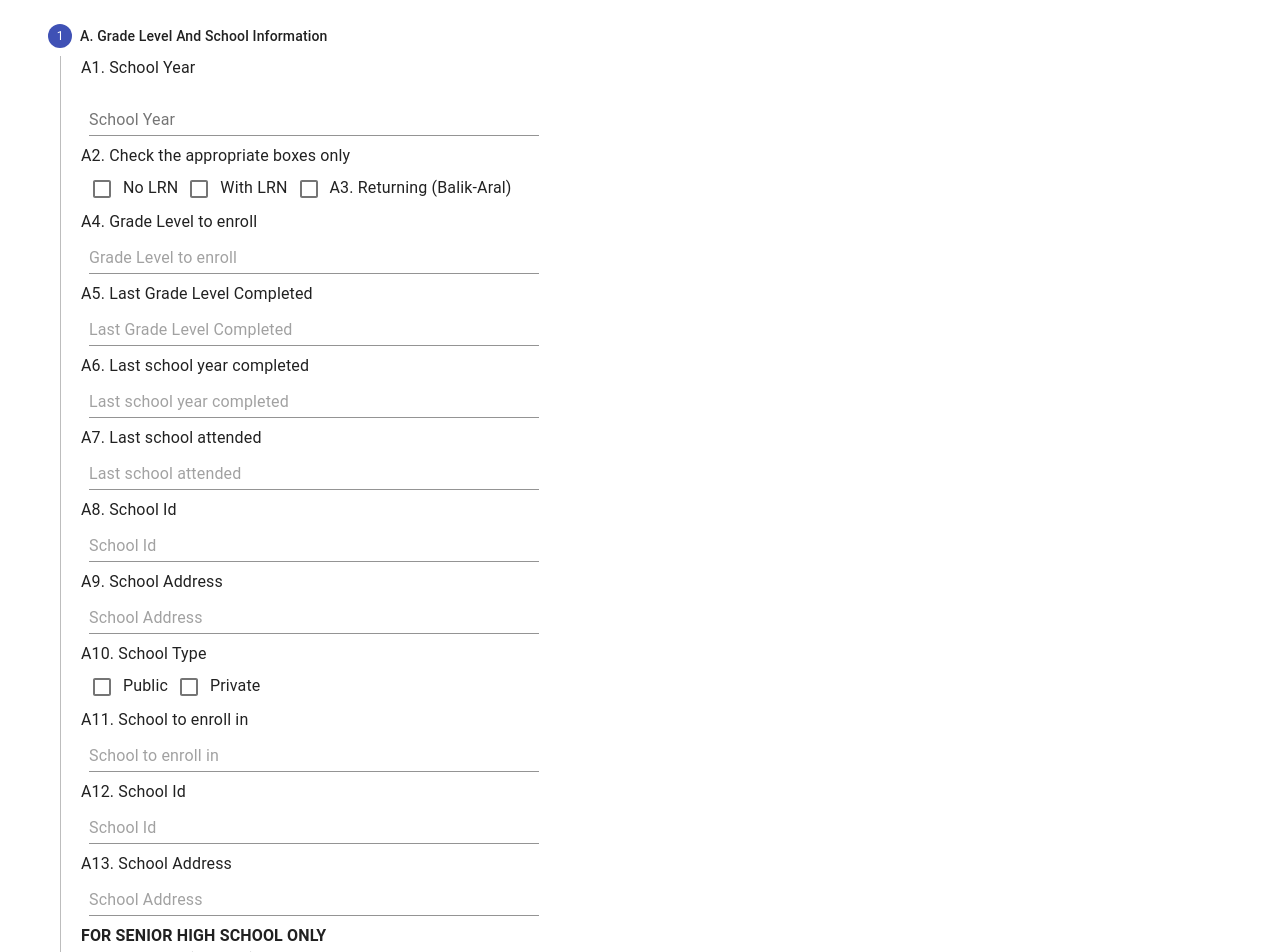
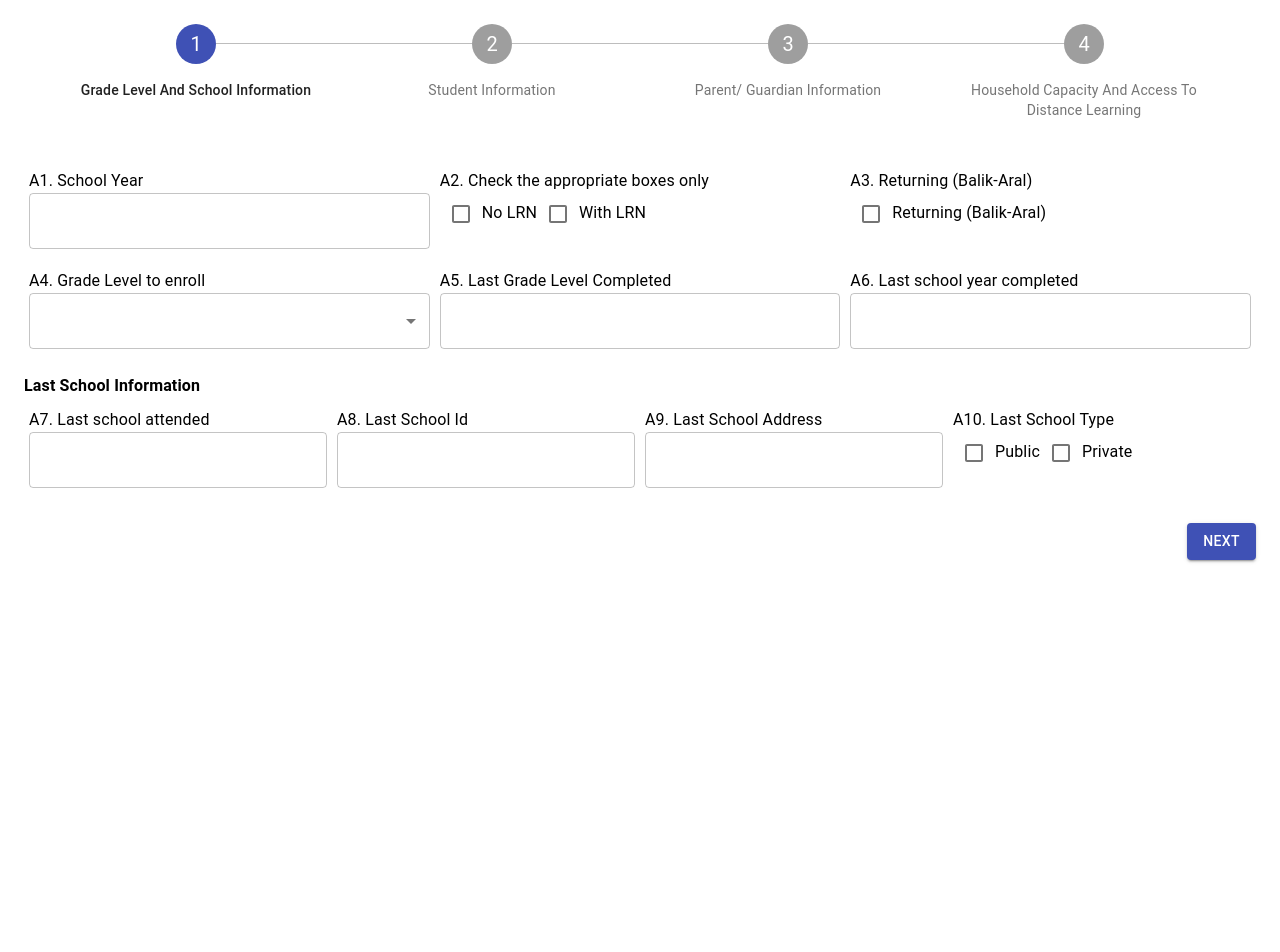
Before and after one commit to nonsense00027/dorshs, a React (Create React App) app: page / in a window 1280 px wide. Shown: the top 952 px of the page. After the commit the page ends 800 px from the top, so only its background shows below. Built offline with nearby package versions, Linux system fonts and the light colour scheme.

Commit message:
added functionality to enrollment step a

```diff
--- a/src/pages/Enrollment/Enrollment.css
+++ b/src/pages/Enrollment/Enrollment.css
@@ -1,27 +1,64 @@
+.enrollment {
+}
+
+.enrollment .MuiStepLabel-iconContainer .MuiSvgIcon-root {
+  font-size: 2.5rem !important;
+}
+
+.enrollment .MuiStepConnector-alternativeLabel {
+  top: 19px !important;
+}
+
+.enrollment .MuiStepper-root {
+  margin-bottom: 20px !important;
+}
+
 .c1 {
   margin-top: 15px;
   margin-left: 10px;
 }
+
 .c2 {
   margin-top: 15px;
   margin-left: 10px;
 }
+
 .c3 {
   margin-top: 15px;
   margin-left: 10px;
 }
+
 .c4 {
   margin-top: 15px;
   margin-left: 10px;
 }
+
 .c5 {
   margin-top: 15px;
   margin-left: 10px;
 }
+
 .form {
   margin-left: -41%;
 }
+
 .row {
   display: flex;
   justify-content: space-evenly;
+  margin-bottom: 10px;
 }
+
+.col {
+  flex: 1;
+  padding: 5px;
+}
+
+.section__title {
+  margin-top: 20px;
+  margin-bottom: 5px;
+}
+
+.enrollment__buttonContainer {
+  float: right;
+  margin: 20px 0;
+}
--- a/src/pages/Enrollment/Enrollment.js
+++ b/src/pages/Enrollment/Enrollment.js
@@ -1,10 +1,10 @@
-import React, {useState} from "react";
+import React, { useState } from "react";
 import Steps from "./Steps";
 import Container from "@material-ui/core/Container";
 
 function Enrollment() {
   return (
-    <div>
+    <div className="enrollment">
       <Container>
         <Steps />
       </Container>
--- a/src/pages/Enrollment/StepA.js
+++ b/src/pages/Enrollment/StepA.js
@@ -1,163 +1,226 @@
-import React from "react";
-import { makeStyles } from '@material-ui/core/styles';
-import TextField from '@material-ui/core/TextField';
-import Checkbox from '@material-ui/core/Checkbox';
-import Input from '@material-ui/core/Input';
+import React, { useState } from "react";
+import { makeStyles } from "@material-ui/core/styles";
+import { TextField, Checkbox, Button, MenuItem } from "@material-ui/core";
 
 const useStyles = makeStyles((theme) => ({
   root: {
-    '& > *': {
+    "& > *": {
       margin: theme.spacing(1),
-      width: '50ch',
+      width: "50ch",
     },
   },
 }));
 
-function StepA() {
+const isSHS = (level) => {
+  if (level === "GRD11" || level === "GRD12") {
+    return (
+      <>
+        <div className="section__title">
+          <h4>FOR SENIOR HIGH SCHOOL ONLY</h4>
+        </div>
+        <div className="row">
+          <div className="col">
+            <p>A14. Semester(1st/2nd)</p>
+            <TextField
+              fullWidth
+              variant="outlined"
+              inputProps={{ "aria-label": "description" }}
+            />
+          </div>
+          <div className="col">
+            <p>A15. Track</p>
+            <TextField
+              fullWidth
+              variant="outlined"
+              inputProps={{ "aria-label": "description" }}
+            />
+          </div>
+          <div className="col">
+            <p>A16. Strand (if any)</p>
+            <TextField
+              fullWidth
+              variant="outlined"
+              inputProps={{ "aria-label": "description" }}
+            />
+          </div>
+        </div>
+      </>
+    );
+  }
+};
+
+function StepA({ handleNext }) {
   const classes = useStyles();
 
-  // const [sy, setSy] = useState("");
-  // const [lrn, setLrn] = useState(false);
-  // const [returning, setReturning] = useState(false);
-  // const [enrollLevel, setEnrollLevel] = useState("");
-  // const [lastSchool, setLastSchool] = useState("");
-  // const [schoolId, setSchoolId] = useState("");
-  // const [lastGradeLevel, setLastGradeLevel] = useState("");
-  // const [lastSchoolAddress, setLastSchoolAddress] = useState("");
-  // const [lastSchoolYearCompleted, setLastSchoolYearCompleted] = useState("");
-  // const [lastSchoolType, setLastSchoolType] = useState("");
-  // const [semester, setSemester] = useState("");
-  // const [track, setTrack] = useState("");
-  // const [strand, setStrand] = useState("");
+  const [sy, setSy] = useState("");
+  const [lrn, setLrn] = useState(null);
+  const [returning, setReturning] = useState(false);
+  const [enrollLevel, setEnrollLevel] = useState("");
+  const [lastSchool, setLastSchool] = useState("");
+  const [lastSchoolId, setLastSchoolId] = useState("");
+  const [lastGradeLevel, setLastGradeLevel] = useState("");
+  const [lastSchoolAddress, setLastSchoolAddress] = useState("");
+  const [lastSchoolYearCompleted, setLastSchoolYearCompleted] = useState("");
+  const [lastSchoolType, setLastSchoolType] = useState("");
+  const [semester, setSemester] = useState("");
+  const [track, setTrack] = useState("");
+  const [strand, setStrand] = useState("");
 
   return (
-    <div>
-      <p>
-        A1. School Year
-      </p>
-      <form className={classes.root} noValidate autoComplete="off">
-      <TextField id="standard-basic" label="School Year" />
-    </form>
-    <div>
-      <p>
-        A2. Check the appropriate boxes only
-      </p>
-      <Checkbox value="checkedA" inputProps={{ 'aria-label': 'No LRN' }}/>
+    <div className="stepa">
+      <div className="row">
+        <div className="col">
+          <p>A1. School Year</p>
+          <TextField
+            fullWidth
+            variant="outlined"
+            value={sy}
+            onChange={(e) => setSy(e.target.value)}
+          />
+        </div>
+
+        <div className="col">
+          <p>A2. Check the appropriate boxes only</p>
+          <Checkbox
+            checked={lrn === false}
+            value="no lrn"
+            onChange={() => setLrn(false)}
+          />
           <label>No LRN</label>
-      <Checkbox value="checkedB" inputProps={{ 'aria-label': 'With LRN' }}/>
+          <Checkbox
+            checked={lrn === true}
+            value="with lrn"
+            onChange={() => setLrn(true)}
+          />
           <label>With LRN</label>
-      <Checkbox value="checkedC" inputProps={{ 'aria-label': 'Returning (Balik-Aral)' }}/>
-      <label>A3. Returning (Balik-Aral)</label>
         </div>
-    <div>
-      <p>
-        A4. Grade Level to enroll
-      </p>
-      <form className={classes.root} noValidate autoComplete="off">
-      <Input placeholder='Grade Level to enroll' inputProps={{ 'aria-label': 'description' }} />
-    </form>
+        <div className="col">
+          <p>A3. Returning (Balik-Aral)</p>
+          <Checkbox
+            checked={returning}
+            value="checkedC"
+            onChange={() => setReturning((prevReturning) => !prevReturning)}
+          />
+          <label>Returning (Balik-Aral)</label>
         </div>
-    <div>
-      <p>
-        A5. Last Grade Level Completed
-      </p>
-      <form className={classes.root} noValidate autoComplete="off">
-      <Input placeholder='Last Grade Level Completed' inputProps={{ 'aria-label': 'description' }} />
-    </form>
       </div>
-    <div>
-      <p>
-        A6. Last school year completed
-      </p>
-      <form className={classes.root} noValidate autoComplete="off">
-      <Input placeholder='Last school year completed' inputProps={{ 'aria-label': 'description' }} />
-    </form>
+      <div className="row">
+        <div className="col">
+          <p>A4. Grade Level to enroll</p>
+          <TextField
+            fullWidth
+            select
+            variant="outlined"
+            value={enrollLevel}
+            onChange={(e) => setEnrollLevel(e.target.value)}
+          >
+            <MenuItem value={"GRD7"}>Grade 7</MenuItem>
+            <MenuItem value={"GRD8"}>Grade 8</MenuItem>
+            <MenuItem value={"GRD9"}>Grade 9</MenuItem>
+            <MenuItem value={"GRD10"}>Grade 10</MenuItem>
+            <MenuItem value={"GRD11"}>Grade 11</MenuItem>
+            <MenuItem value={"GRD12"}>Grade 12</MenuItem>
+          </TextField>
         </div>
-    <div>
-      <p>
-        A7. Last school attended
-      </p>
-      <form className={classes.root} noValidate autoComplete="off">
-      <Input placeholder='Last school attended' inputProps={{ 'aria-label': 'description' }} />
-    </form>
+        <div className="col">
+          <p>A5. Last Grade Level Completed</p>
+          <TextField
+            fullWidth
+            variant="outlined"
+            value={lastGradeLevel}
+            onChange={(e) => setLastGradeLevel(e.target.value)}
+          />
         </div>
-    <div>
-      <p>
-        A8. School Id
-      </p>
-      <form className={classes.root} noValidate autoComplete="off">
-      <Input placeholder='School Id' inputProps={{ 'aria-label': 'description' }} />
-    </form>
+        <div className="col">
+          <p>A6. Last school year completed</p>
+          <TextField
+            fullWidth
+            variant="outlined"
+            value={lastSchoolYearCompleted}
+            onChange={(e) => setLastSchoolYearCompleted(e.target.value)}
+          />
         </div>
-    <div>
-      <p>
-        A9. School Address
-      </p>
-      <form  className={classes.root} noValidate autoComplete="off">
-      <Input placeholder='School Address' inputProps={{ 'aria-label': 'description' }} />
-    </form>
       </div>
-    <div>
-      <p>
-        A10. School Type
-      </p>
-      <Checkbox value="checkedA" inputProps={{ 'aria-label': 'Public' }}/>
+      <div className="section__title">
+        <h4>Last School Information</h4>
+      </div>
+      <div className="row">
+        <div className="col">
+          <p>A7. Last school attended</p>
+          <TextField
+            fullWidth
+            variant="outlined"
+            value={lastSchool}
+            onChange={(e) => setLastSchool(e.target.value)}
+          />
+        </div>
+        <div className="col">
+          <p>A8. Last School Id</p>
+          <TextField
+            fullWidth
+            variant="outlined"
+            // placeholder="School Id"
+            value={lastSchoolId}
+            onChange={(e) => setLastSchoolId(e.target.value)}
+          />
+        </div>
+        <div className="col">
+          <p>A9. Last School Address</p>
+          <TextField
+            fullWidth
+            variant="outlined"
+            value={lastSchoolAddress}
+            onChange={(e) => setLastSchoolAddress(e.target.value)}
+          />
+        </div>
+        <div className="col">
+          <p>A10. Last School Type</p>
+          <Checkbox
+            checked={lastSchoolType === "public"}
+            value="public"
+            onChange={() => setLastSchoolType("public")}
+          />
           <label>Public</label>
-      <Checkbox value="checkedB" inputProps={{ 'aria-label': 'Private' }}/>
+          <Checkbox
+            checked={lastSchoolType === "private"}
+            value="private"
+            onChange={() => setLastSchoolType("private")}
+          />
           <label>Private</label>
         </div>
-    <div>
-      <p>
-        A11. School to enroll in
-      </p>
-      <form  className={classes.root} noValidate autoComplete="off">
-      <Input placeholder='School to enroll in' inputProps={{ 'aria-label': 'description' }} />
-    </form>
       </div>
-    <div>
-      <p>
-        A12. School Id
-      </p>
-      <form  className={classes.root} noValidate autoComplete="off">
-      <Input placeholder='School Id' inputProps={{ 'aria-label': 'description' }} />
-    </form>
+      {/* <div className="row">
+        <div className="col">
+          <p>A11. School to enroll in</p>
+          <TextField
+            fullWidth
+            // placeholder="School to enroll in"
+            inputProps={{ "aria-label": "description" }}
+          />
         </div>
-    <div>
-      <p>
-        A13. School Address
-      </p>
-      <form  className={classes.root} noValidate autoComplete="off">
-      <Input placeholder='School Address' inputProps={{ 'aria-label': 'description' }} />
-    </form>
+        <div className="col">
+          <p>A12. School Id</p>
+          <TextField
+            fullWidth
+            // placeholder="School Id"
+            inputProps={{ "aria-label": "description" }}
+          />
         </div>
-    <div>
-      <h4>
-        FOR SENIOR HIGH SCHOOL ONLY
-      </h4>
+        <div className="col">
+          <p>A13. School Address</p>
+          <TextField
+            fullWidth
+            // placeholder="School Address"
+            inputProps={{ "aria-label": "description" }}
+          />
         </div>
-    <div>
-      <p>
-        A14. Semester(1st/2nd)
-      </p>
-      <form  className={classes.root} noValidate autoComplete="off">
-      <Input placeholder='Semester(1st/2nd)' inputProps={{ 'aria-label': 'description' }} />
-    </form>
-    </div>
-    <div>
-      <p>
-        A15. Track
-      </p>
-      <form  className={classes.root} noValidate autoComplete="off">
-      <Input placeholder='Track' inputProps={{ 'aria-label': 'description' }} />
-    </form>
-    </div>
-    <div>
-      <p>
-        A16. Strand (if any)
-      </p>
-      <form  className={classes.root} noValidate autoComplete="off">
-      <Input placeholder='Strand (if any)' inputProps={{ 'aria-label': 'description' }} />
-    </form>
+      </div> */}
+      {isSHS(enrollLevel)}
+
+      <div className="enrollment__buttonContainer">
+        <Button variant="contained" color="primary" onClick={handleNext}>
+          Next
+        </Button>
       </div>
     </div>
   );
--- a/src/pages/Enrollment/Steps.js
+++ b/src/pages/Enrollment/Steps.js
@@ -30,23 +30,49 @@ const useStyles = makeStyles((theme) => ({
 
 function getSteps() {
   return [
-    "A. Grade Level And School Information",
-    "B. Student Information",
-    "C. Parent/ Guardian Information",
-    "D. Household Capacity And Access To Distance Learning",
+    "Grade Level And School Information",
+    "Student Information",
+    "Parent/ Guardian Information",
+    "Household Capacity And Access To Distance Learning",
   ];
 }
 
-function getStepContent(step) {
+function getStepContent(
+  step,
+  handleNext,
+  handleBack,
+  handleStepA,
+  handleStepB,
+  handleStepC,
+  handleStepD
+) {
   switch (step) {
     case 0:
-      return <StepA />;
+      return <StepA handleNext={handleNext} handleStepA={handleStepA} />;
     case 1:
-      return <StepB />;
+      return (
+        <StepB
+          handleNext={handleNext}
+          handleBack={handleBack}
+          handleStepB={handleStepB}
+        />
+      );
     case 2:
-      return <StepC />;
+      return (
+        <StepC
+          handleNext={handleNext}
+          handleBack={handleBack}
+          handleStepC={handleStepC}
+        />
+      );
     case 3:
-      return <StepD />;
+      return (
+        <StepD
+          handleNext={handleNext}
+          handleBack={handleBack}
+          handleStepD={handleStepD}
+        />
+      );
     default:
       return "Unknown step";
   }
@@ -54,6 +80,10 @@ function getStepContent(step) {
 
 export default function Steps() {
   const classes = useStyles();
+  const [stepa, setStepa] = useState({});
+  const [stepb, setStepb] = useState({});
+  const [stepc, setStepc] = useState({});
+  const [stepd, setStepd] = useState({});
   const [activeStep, setActiveStep] = useState(0);
   const steps = getSteps();
 
@@ -69,45 +99,55 @@ export default function Steps() {
     setActiveStep(0);
   };
 
+  const handleStepA = (info) => {
+    setStepa(info);
+  };
+
+  const handleStepB = (info) => {
+    setStepb(info);
+  };
+
+  const handleStepC = (info) => {
+    setStepc(info);
+  };
+
+  const handleStepD = (info) => {
+    setStepd(info);
+  };
+
   return (
     <div className={classes.root}>
-      <Stepper activeStep={activeStep} orientation="vertical">
-        {steps.map((label, index) => (
+      <Stepper activeStep={activeStep} alternativeLabel>
+        {steps.map((label) => (
           <Step key={label}>
             <StepLabel>{label}</StepLabel>
-            <StepContent>
-              <Typography>{getStepContent(index)}</Typography>
-              <div className={classes.actionsContainer}>
-                <div>
-                  <Button
-                    disabled={activeStep === 0}
-                    onClick={handleBack}
-                    className={classes.button}
-                  >
-                    Back
-                  </Button>
-                  <Button
-                    variant="contained"
-                    color="primary"
-                    onClick={handleNext}
-                    className={classes.button}
-                  >
-                    {activeStep === steps.length - 1 ? "Finish" : "Next"}
-                  </Button>
-                </div>
-              </div>
-            </StepContent>
           </Step>
         ))}
       </Stepper>
-      {activeStep === steps.length && (
-        <Paper square elevation={0} className={classes.resetContainer}>
-          <Typography>All steps completed - you&apos;re finished</Typography>
-          <Button onClick={handleReset} className={classes.button}>
-            Reset
-          </Button>
-        </Paper>
-      )}
+      <div>
+        {activeStep === steps.length ? (
+          <div>
+            <Typography className={classes.instructions}>
+              All steps completed
+            </Typography>
+            <Button onClick={handleReset}>Reset</Button>
+          </div>
+        ) : (
+          <div>
+            <Typography>
+              {getStepContent(
+                activeStep,
+                handleNext,
+                handleBack,
+                handleStepA,
+                handleStepB,
+                handleStepC,
+                handleStepD
+              )}
+            </Typography>
+          </div>
+        )}
+      </div>
     </div>
   );
 }
```
Also changed, not shown: src/pages/Enrollment/StepB.js (+7 -1 lines), src/pages/Enrollment/StepC.js (+7 -1 lines). Lines whose indentation alone changed are shown as unchanged.
